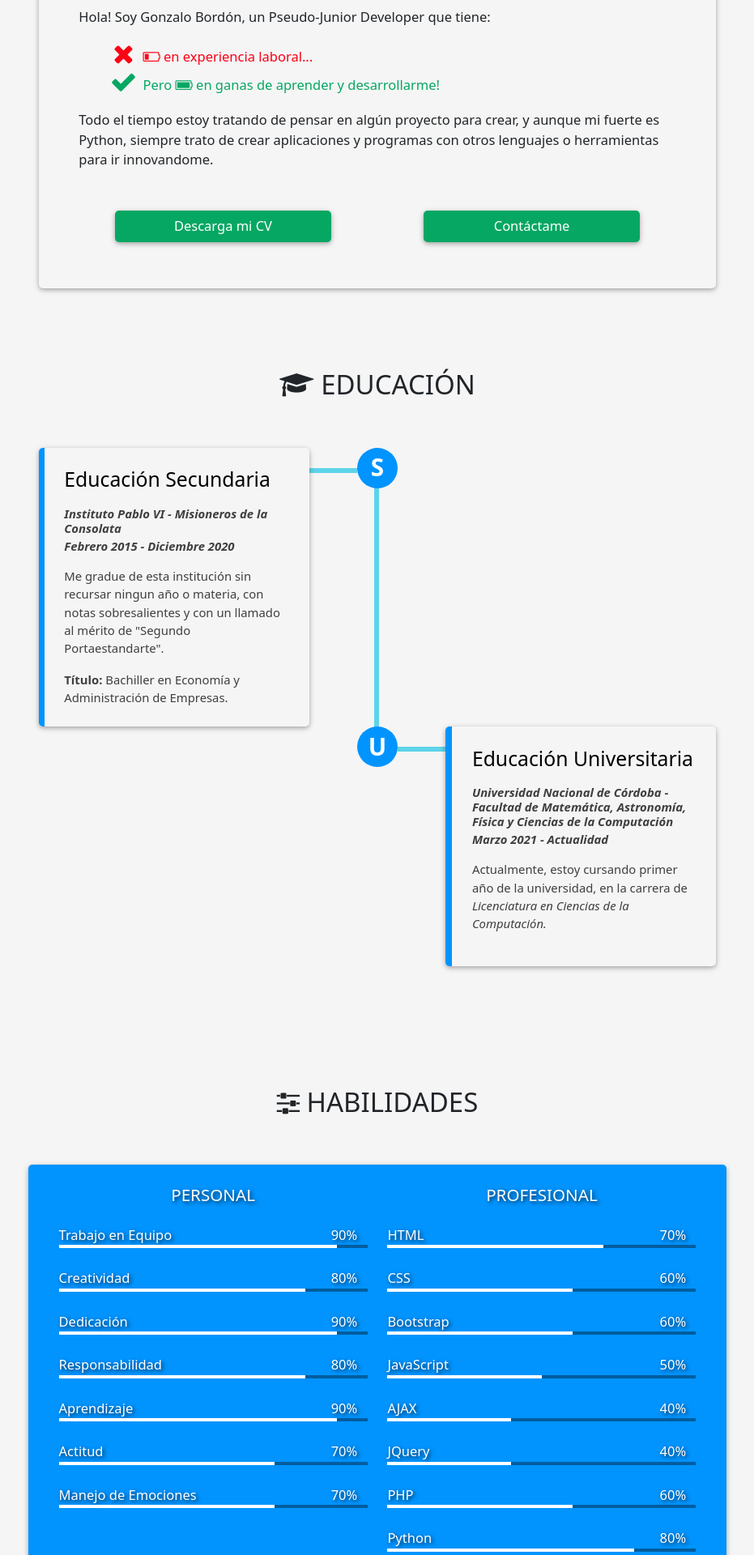
After one commit to ChachoPacho/ChachoPacho.github.io, a PHP site: page /SitioWeb/index.php?lan=es in a window 1280 px wide. The commit adds this page. Shown: the part 760-2680 px from the top of the page at 81% size, without its empty margins (174-1105 px from the left). Run offline with PHP 8.4, Linux system fonts and the light colour scheme; some libraries are stand-ins or nearby versions.

Commit message:
Prueba PHP

```diff
--- a/assets/css/styles.css
+++ b/assets/css/styles.css
@@ -5,7 +5,7 @@
 }
 
 body {
-    background: linear-gradient(170deg, #5dd3e9 0%, #012b7e 55%);
+    background: linear-gradient(160deg, #5dd3e9 3%, #012b7e 43%);
     background-attachment: fixed;
     width: 100%;
 }
@@ -29,6 +29,7 @@ h6 {
     width: 75%;
     margin-inline: auto;
     margin-bottom: 6rem!important;
+    background-color: #f5f5f5;
 }
 
 /* Utilities */
@@ -63,7 +64,7 @@ h6 {
 /* Nav */
 
 .nav {
-    background-color: #011149 ;
+    background-color: #012b7e ;
     width: 100%;
     position: absolute;
     top: 0px;
@@ -74,7 +75,7 @@ h6 {
 .page-content {
     background-color: #f5f5f5;
     height: 100%;
-    margin-top: 70vh;
+    margin-top: 50vh;
 }
 
 /* Links */
@@ -115,15 +116,20 @@ h6 {
     height: min-content;
 }
 
+#profile-slant {
+    position: absolute;
+    z-index: 1;
+}
+
 .personal-card {
     background-color: #0194fe;
     overflow: hidden;
-    margin-top: -40vh !important;
+    margin-top: -20vh !important;
 }
 
-.card-content {
-    color: white;
-    text-shadow: 2px 2px 5px rgba(5, 0, 0, 0.75);
+.card-content, ball p, .skills-card {
+    color: white !important;
+    text-shadow: 2px 2px 5px rgba(5, 0, 0, 0.75) !important;
 }
 
 .card-content h4 {
@@ -148,11 +154,6 @@ h6 {
     right: 0;
     width: 100%;
     height: 100%;
-}
-
-.slant {
-    position: absolute;
-    z-index: 1;
 }
 
 /* Presentation Information */
@@ -200,7 +201,7 @@ h6 {
 
 .time-line * {
     color: #3f3f3f;
-    text-shadow: none;
+    text-shadow: none !important;
     font-size: 0.9rem;
 }
 
@@ -234,8 +235,6 @@ ball p {
     font-size: 30px;
     font-weight: bold;
     margin-top: 8px;
-    text-shadow: 2px 2px 4px rgba(0, 0, 0, 0.29) !important;
-    color: white !important;
 }
 
 ball.b-left::after, ball.b-right::after {
@@ -255,3 +254,37 @@ ball.b-left::after {
 ball.b-right::after {
     left: 100%;
 }
+
+/* Skills */
+
+.skills-card {
+    background-color: #0194fe;
+    margin: 0;
+    width: 100%;
+}
+
+.skills-card h5 {
+    text-align: center;
+}
+
+.skill {
+    position: relative;
+    display: block;
+    width: 100%;
+    height: 4px;
+    background-color: #015d9f;
+    margin-inline: auto;
+    margin-top: 3em;
+}
+
+.skill > .row * {
+    position: absolute;
+    bottom: 0;
+    width: 100%;
+}
+
+.skillbar {
+    height: 100%;
+    background-color: white;
+    left: 0;
+}
--- a/assets/js/scripts.js
+++ b/assets/js/scripts.js
@@ -21,5 +21,5 @@ function personal_card() {
     const pci = document.getElementById('personal-card-information');
     const pcimg = document.getElementById('personal-card-image');
 
-    pcimg.style = 'height: ' + pci.clientHeight + 'px;';
+    pcimg.style = 'height: ' + (pci.clientHeight + 1) + 'px;';
 };
--- /dev/null
+++ b/index.php
@@ -0,0 +1,286 @@
+<?php
+
+$URL = 'http://localhost/SitioWeb/';
+$lang = ($_GET['lan'] == 'es' || $_GET['lan'] == 'en') ? $_GET['lan'] : 'es';
+
+$titles = [
+    'es' => [
+        'education' => 'EDUCACIÓN',
+        'skills' => 'HABILIDADES'
+    ],
+    'en' => [
+        'education' => 'EDUCATION',
+        'skills' => 'SKILLS'
+    ]
+];
+
+$education = [
+    'es' => [
+        'Educación Secundaria' => [
+            'letter' => 'S',
+            'lyf' => ['Instituto Pablo VI - Misioneros de la Consolata', 'Febrero 2015 - Diciembre 2020'],
+            'content' => 'Me gradue de esta institución sin recursar ningun año o materia, con notas sobresalientes y con un llamado al mérito de "Segundo Portaestandarte".',
+            'title' => '<b>Título:</b> Bachiller en Economía y Administración de Empresas.'
+        ],
+        'Educación Universitaria' => [
+            'letter' => 'U',
+            'lyf' => ['Universidad Nacional de Córdoba - Facultad de Matemática, Astronomía, Física y Ciencias de la Computación', 'Marzo 2021 - Actualidad'],
+            'content' => 'Actualmente, estoy cursando primer año de la universidad, en la carrera de <i>Licenciatura en Ciencias de la Computación.</i>',
+            'title' => false
+        ]
+    ],
+    'en' => [
+        'Highschool Education' => [
+            'letter' => 'H',
+            'lyf' => ['Instituto Pablo VI - Misioneros de la Consolata', 'February 2015 - December 2020'],
+            'content' => 'I graduated from this institution without recursing any year or subject, with grades outstanding and with a call to merit of "Second Standard Bearer".',
+            'title' => '<b>Degree:</b> Bachelor of Economics and Business Administration.'
+        ],
+        'Universitary Education' => [
+            'letter' => 'U',
+            'lyf' => ['Universidad Nacional de Córdoba - Facultad de Matemática, Astronomía, Física y Ciencias de la Computación', 'March 2021 - Present'],
+            'content' => "Currently, I am in my first year of university, in the career of <i> Bachelor's Degree in Computer Science. </i>'",
+            'title' => false
+        ]
+    ]
+];
+
+
+
+
+$skills = [
+    'personal' => [
+        'es' => [
+            'title' => 'PERSONAL',
+            'content' => [
+                    'Trabajo en Equipo' => '90%',
+                    'Creatividad' => '80%',
+                    'Dedicación' => '90%',
+                    'Responsabilidad' => '80%',
+                    'Aprendizaje' => '90%',
+                    'Actitud' => '70%',
+                    'Manejo de Emociones' => '70%'
+            ]
+        ],
+        'en' => [
+            'title' => 'PERSONAL',
+            'content' => [
+                    'Teamwork' => '90%',
+                    'Creativity' => '80%',
+                    'Dedication' => '90%',
+                    'Responsability' => '80%',
+                    'Learn' => '90%',
+                    'Attitude' => '70%',
+                    'Emotion Management' => '70%'
+            ]
+        ]
+    ],
+    'professional' => [
+        'es' => ['title' => 'PROFESIONAL'],
+        'en' => ['title' => 'PROFESSIONAL'],
+        'content' => [
+            'HTML' => '70%',
+            'CSS' => '60%',
+            'Bootstrap' => '60%',
+            'JavaScript' => '50%',
+            'AJAX' => '40%',
+            'JQuery' => '40%',
+            'PHP' => '60%',
+            'Python' => '80%',
+            'MySQL' => '60%',
+            'VUE' => '50%'
+        ]
+    ]
+];
+
+?>
+
+<!DOCTYPE html>
+<html lang="<?= $lang ?>">
+
+<head>
+    <meta charset="UTF-8">
+    <meta http-equiv="X-UA-Compatible" content="IE=edge">
+    <meta name="viewport" content="width=device-width, initial-scale=1.0">
+    <title>Curriculum Vitae</title>
+
+    <link rel="stylesheet" href="<?= $URL ?>assets/css/font-awesome-4.7.0/css/font-awesome.min.css">
+
+    <link href="https://cdn.jsdelivr.net/npm/bootstrap@5.0.1/dist/css/bootstrap.min.css" rel="stylesheet"
+        integrity="sha384-+0n0xVW2eSR5OomGNYDnhzAbDsOXxcvSN1TPprVMTNDbiYZCxYbOOl7+AMvyTG2x" crossorigin="anonymous">
+
+    <link rel="stylesheet" type="text/css" href="//github.com/downloads/lafeber/world-flags-sprite/flags32.css">
+
+    <link rel="stylesheet" href="<?= $URL ?>assets/css/styles.css">
+
+</head>
+
+<body>
+    <div class="nav py-1">
+        <button class="btn btn-light px-auto my-2 mx-3">
+            <i class="fa fa-bars" aria-hidden="true"></i>
+        </button>
+        <div>
+            <ul class="f32 p-0 m-0 h-100">
+                <li class="flag es m-auto"></li>
+                <li class="flag us m-auto"></li>
+            </ul>
+        </div>
+    </div>
+    <div class="page-content d-flex">
+        <div class="container">
+            <div class="section personal-card my-6">
+                <div class="row">
+                    <div class="col-sm-12 col-md-7" id="personal-card-information">
+                        <div class="card-content p-4">
+                            <div class="row">
+                                <div class="card-head">
+                                    <h4 class="text-uppercase left">Gonzalo Bordón</h4>
+                                    <h6 class="text-capitalize left mt-2">Estudiante de Licenciatura en Ciencias de la
+                                        Computación</h6>
+                                </div>
+                            </div>
+                            <div class="row">
+                                <div class="py-4">
+                                    <ul class="fa-ul my-0">
+                                        <li>
+                                            <span class="title"><i class="center fa fa-envelope pe-2 pt-2"></i></span>
+                                            <span class="content">bordonnet@hotmail.com</span>
+                                        </li>
+                                        <li>
+                                            <span class="title"><i
+                                                    class="center fa fa-phone-square pe-2 pt-2"></i></span>
+                                            <span class="content">+54 3564 51-4783</span>
+                                        </li>
+                                        <li>
+                                            <span class="title"><i
+                                                    class="center fa fa-address-card pe-2 pt-2"></i></span>
+                                            <span class="content">Frontera, Santa Fe, Argentina</span>
+                                        </li>
+                                    </ul>
+                                </div>
+                            </div>
+                            <div class="row">
+                                <div class="py-4">
+                                    <a href="https://www.instagram.com/gonzalo_bordon02/"
+                                        class="btn-floating color-ig"><i class="fa fa-instagram"></i></a>
+                                    <a href="https://www.linkedin.com/in/gonzalobordon02"
+                                        class="btn-floating color-in"><i class="fa fa-linkedin"></i></a>
+                                    <a href="#" class="btn-floating color-gh"><i class="fa fa-github"></i></a>
+                                </div>
+                            </div>
+                        </div>
+                    </div>
+                    <div class="col-sm-12 col-md-5 pe-0" id="personal-card-image">
+                        <div class="profile container p-0">
+                            <div id="profile-slant"></div>
+                            <img src="<?= $URL ?>assets/media/images/me.jpg" class="img-responsive" id="profile-image">
+                        </div>
+                    </div>
+                </div>
+            </div>
+            <div class="section my-6 p-5">
+                <p>
+                    Hola! Soy Gonzalo Bordón, un Pseudo-Junior Developer que tiene:
+                    <ul class="fa-ul">
+                        <li style="color: #fe0115;">
+                            <span class="title"><i class="center fa fa-times fa-2x" style="width:1.2em;"></i></span>
+                            <span class="content align-text-bottom"><i class="fa fa-battery-quarter"></i> en
+                                experiencia laboral...</span>
+                        </li>
+                        <li style="color: #06A763;">
+                            <span class="title"><i class="center fa fa-check fa-2x" style="width:1.2em;"></i></span>
+                            <span class="content align-text-bottom">Pero <i class="fa fa-battery-full"></i> en
+                                ganas de aprender y desarrollarme!</span>
+                        </li>
+                    </ul>
+                    Todo el tiempo estoy tratando de pensar en algún proyecto para crear, y aunque mi fuerte es
+                    Python, siempre trato de crear aplicaciones y programas con otros lenguajes o herramientas
+                    para ir innovandome.
+                </p>
+                <div class="row pt-4">
+                    <div class="d-flex col-sm-12 col-md-6 my-2">
+                        <button class="btn btn-green mx-auto w-75">Descarga mi CV</button>
+                    </div>
+                    <div class="d-flex col-sm-12 col-md-6 my-2">
+                        <button class="btn btn-green mx-auto w-75">Contáctame</button>
+                    </div>
+                </div>
+
+            </div>
+            <div class="section-div">
+                <div class="row">
+                    <h4 class="text-center"><i class="fa fa-graduation-cap" aria-hidden="true"></i> <?= $titles[$lang]['education'] ?></h4>
+                    <div class="time-line py-5">
+                        <div id="line"></div>
+                        <?php
+                        $i = 1;
+                        foreach ($education[$lang] as $name => $edu) {
+                            if ($i % 2 == 1) {
+                                $class = 'justify-content-start';
+                                $ball = "b-left";
+                            } else {
+                                $class = 'justify-content-end';
+                                $ball = "b-right";
+                            }
+                            ?>
+                            <div class="block-line <?= $class ?>">
+                                <ball class=<?= $ball ?>>
+                                    <p><?= $edu['letter'] ?></p>
+                                </ball>
+                                <div class="line">
+                                    <div class="card-content">
+                                        <h5 class="timeline-title"><?= $name ?></h5>
+                                        <div class="row pb-3">
+                                            <div class="timeline-info">
+                                                <h6>
+                                                    <small><?= $edu['lyf'][0] ?></small>
+                                                </h6>
+                                                <h6 class="mt-1">
+                                                    <small><?= $edu['lyf'][1] ?></small>
+                                                </h6>
+                                            </div>
+                                        </div>
+                                        <p><?= $edu['content'] ?></p>
+                                        <small><?= $edu['title'] ?></small>
+                                    </div>
+                                </div>
+                            </div>
+                        <?php $i++; } ?>
+                    </div>
+                </div>
+            </div>
+            <div class="section-div">
+                <div class="row">
+                    <h4 class="text-center"><i class="fa fa-sliders" aria-hidden="true"></i> <?= $titles[$lang]['skills'] ?></h4>
+                    <div class="section skills-card my-5">
+                        <div class="row p-4">
+                            <?php foreach ($skills as $name => $skill) { ?>
+                                <div class="col-sm-12 col-md-<?= 12 / count($skills) ?>">
+                                <h5><?= $skill[$lang]['title'] ?></h5>
+                                <?php
+                                $skill_ = ($name == 'professional') ? $skill['content'] : $skill[$lang]['content'];
+                                foreach ($skill_ as $lan => $value) { ?>
+                                    <div class="skill">
+                                        <div class="row">
+                                            <div class="col-6 text-start my-1">
+                                                <span><?= $lan ?></span>
+                                            </div>
+                                            <div class="col-6 text-end my-1 p-0 skill-percent"><?= $value ?></div>
+                                            <div class="col-12 skillbar" style="width: <?= $value ?>;"></div>
+                                        </div>
+                                    </div>
+                                <?php } ?>
+                                </div>
+                            <?php } ?>
+                        </div>
+                    </div>
+                </div>
+            </div>
+        </div>
+    </div>
+</body>
+
+</html>
+
+<script src="<?= $URL ?>assets/js/scripts.js"></script>
```
Also changed, not shown: home.html (renamed from index.html, +29 -2 lines), theme.html (+0 -149 lines), .htaccess (added).
